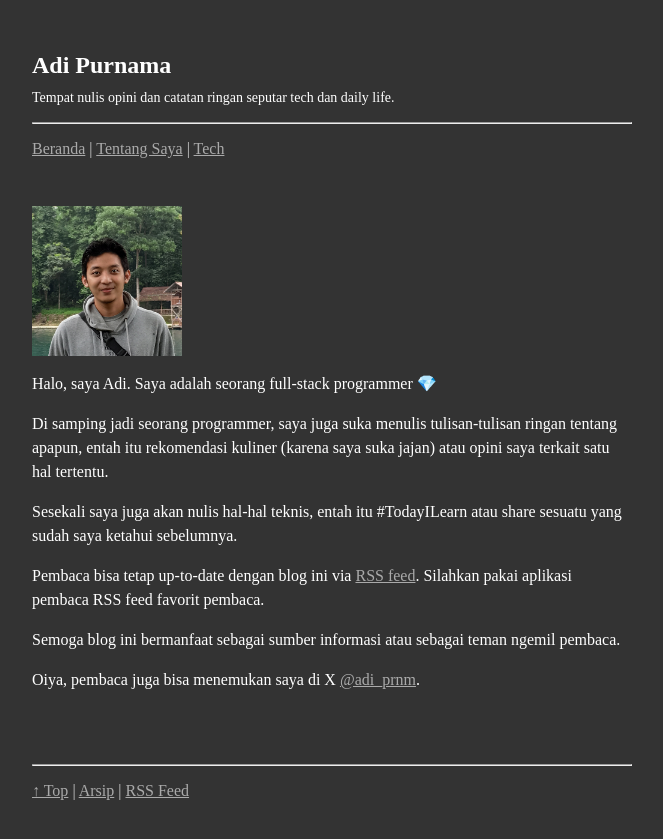
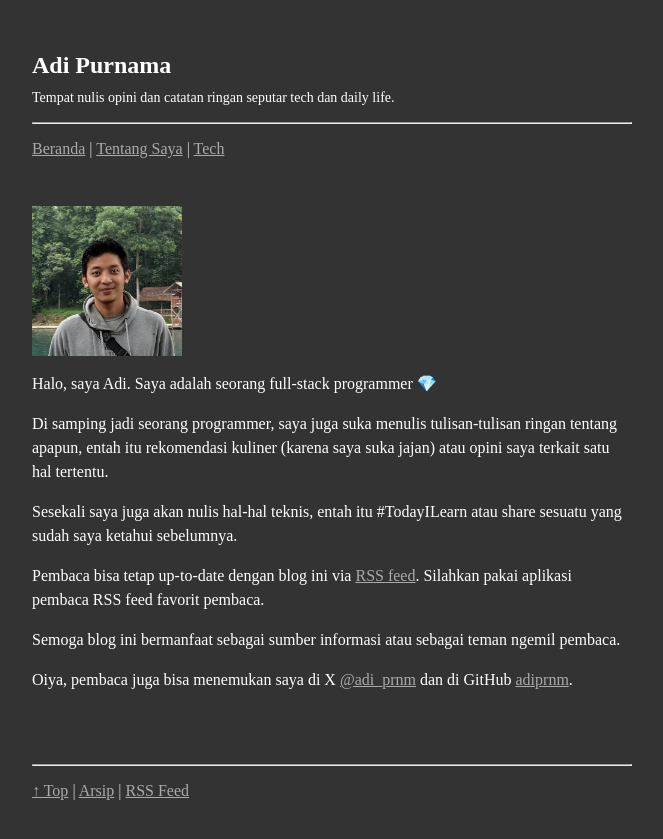
Before and after one commit to adiprnm/journal, a Jekyll site: the page built from about.md, in a window 1280 px wide. Shown: the top 839 px of the page, without its empty margins (308-971 px from the left). Built offline with Jekyll 4.4.1, drawn with Linux system fonts in a browser that asks for light colours.

Commit message:
edit about

```diff
--- a/about.md
+++ b/about.md
@@ -16,4 +16,4 @@ Pembaca bisa tetap up-to-date dengan blog ini via [RSS feed](/rss-feed). Silahka
 
 Semoga blog ini bermanfaat sebagai sumber informasi atau sebagai teman ngemil pembaca.
 
-Oiya, pembaca juga bisa menemukan saya di X [@adi_prnm](https://twitter.com/adi_prnm).
+Oiya, pembaca juga bisa menemukan saya di X [@adi_prnm](https://twitter.com/adi_prnm) dan di GitHub [adiprnm](https://github.com/adiprnm).
```
